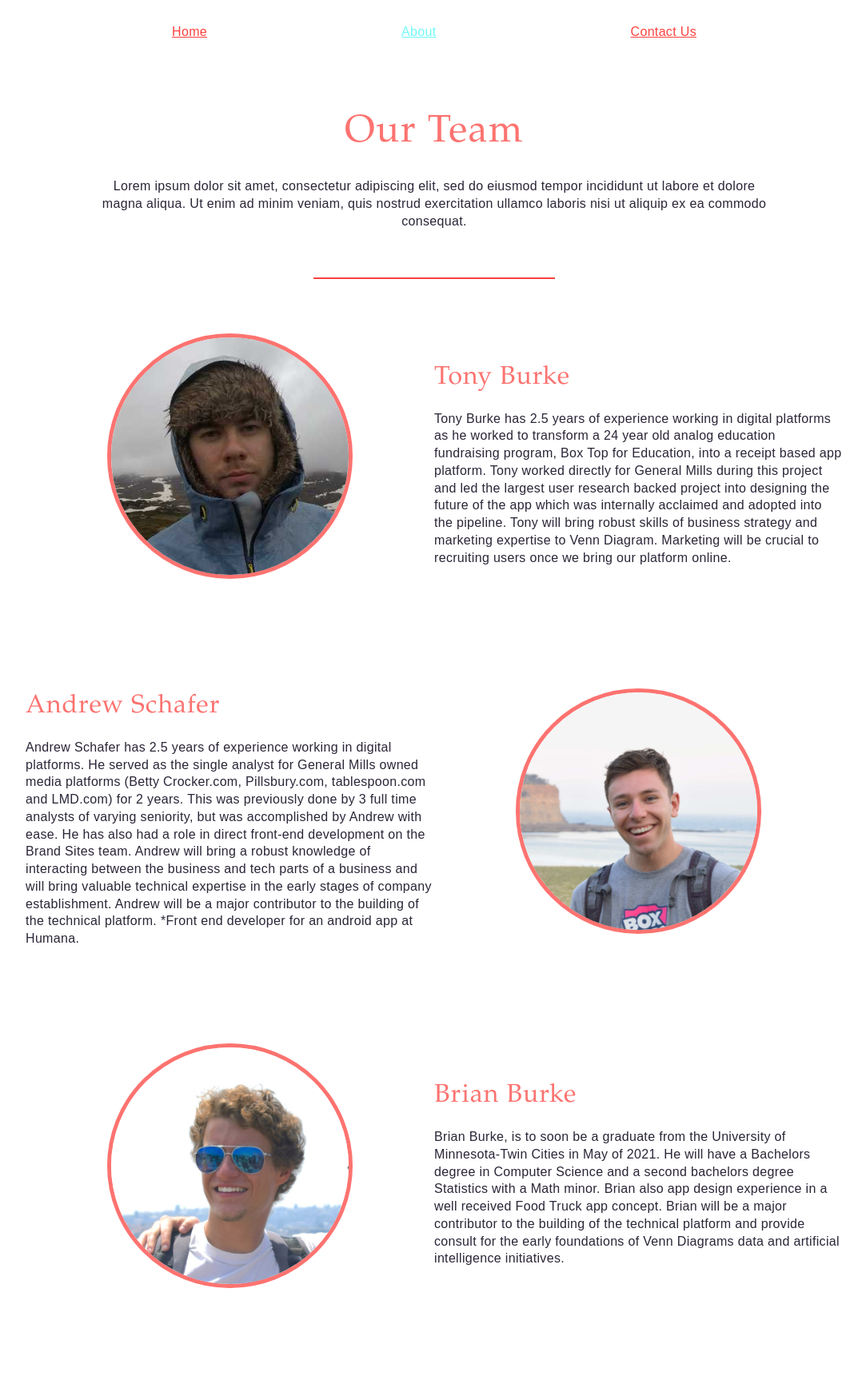
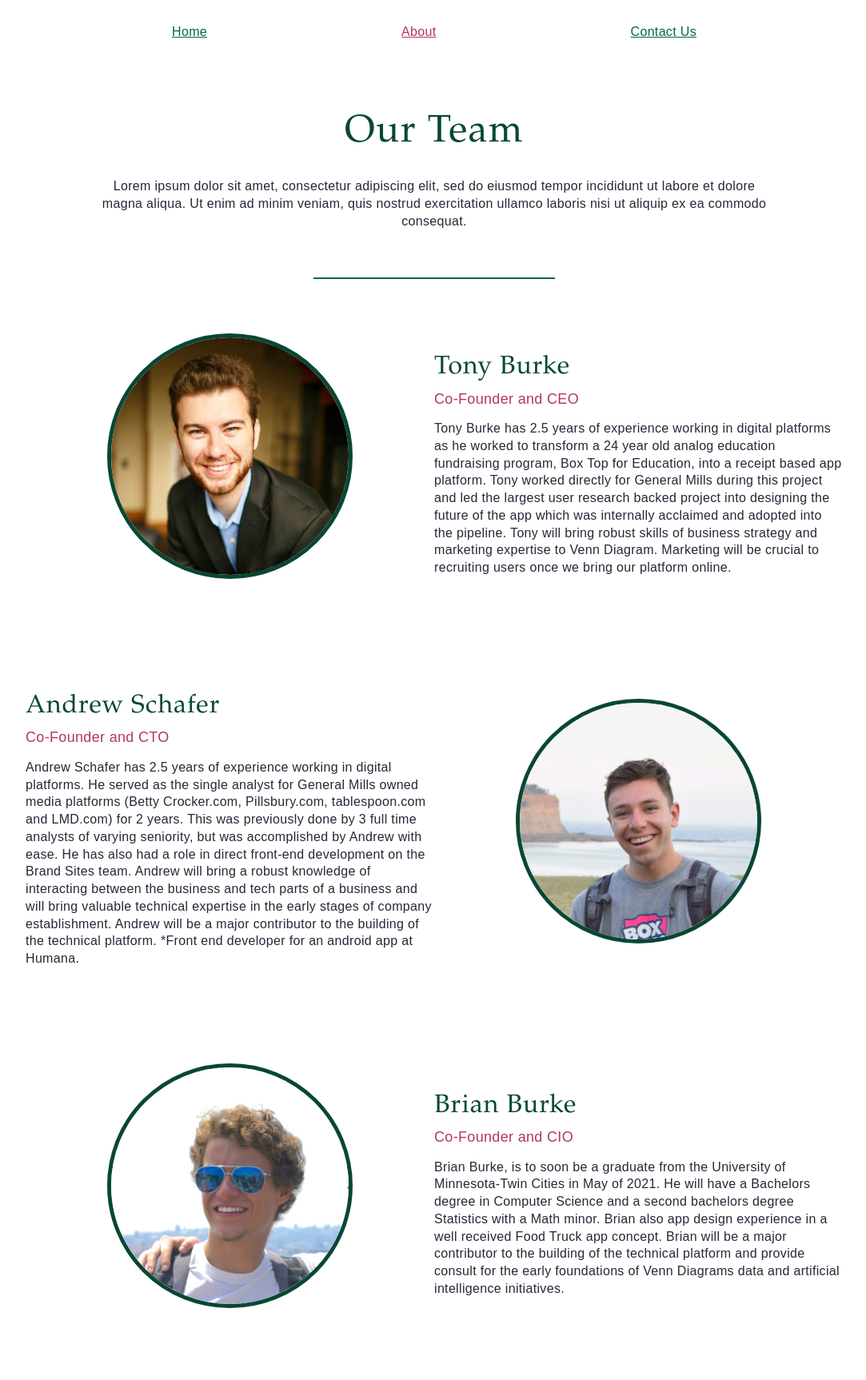
Before and after one commit to switchboardco/brand-website, a Jekyll site: the page built from about.html, in a window 1280 px wide. Shown: the whole page at 80% size, without its empty margins (97-1180 px from the left). Built offline with Jekyll 4.4.1, drawn with Linux system fonts in a browser that asks for light colours; before the commit the page ends 1701 px from its top, so only the background shows below that.

Commit message:
Added job title to about page

```diff
--- a/_data/team.yml
+++ b/_data/team.yml
@@ -1,9 +1,12 @@
 - name: Tony Burke
   description: Tony Burke has 2.5 years of experience working in digital platforms as he worked to transform a 24 year old analog education fundraising program, Box Top for Education, into a receipt based app platform. Tony worked directly for General Mills during this project and led the largest user research backed project into designing the future of the app which was internally acclaimed and adopted into the pipeline. Tony will bring robust skills of business strategy and marketing expertise to Venn Diagram. Marketing will be crucial to recruiting users once we bring our platform online.
   image-url: about/tony.jpg
+  job: Co-Founder and CEO
 - name: Andrew Schafer
   description: Andrew Schafer has 2.5 years of experience working in digital platforms. He served as the single analyst for General Mills owned media platforms (Betty Crocker.com, Pillsbury.com, tablespoon.com and LMD.com) for 2 years. This was previously done by 3 full time analysts of varying seniority, but was accomplished by Andrew with ease. He has also had a role in direct front-end development on the Brand Sites team. Andrew will bring a robust knowledge of interacting between the business and tech parts of a business and will bring valuable technical expertise in the early stages of company establishment. Andrew will be a major contributor to the building of the technical platform. *Front end developer for an android app at Humana.
   image-url: about/andrew.jpg
+  job: Co-Founder and CTO
 - name: Brian Burke
   description: Brian Burke, is to soon be a graduate from the University of Minnesota-Twin Cities in May of 2021. He will have a Bachelors degree in Computer Science and a second bachelors degree Statistics with a Math minor. Brian also app design experience in a well received Food Truck app concept. Brian will be a major contributor to the building of the technical platform and provide consult for the early foundations of Venn Diagrams data and artificial intelligence initiatives.
   image-url: about/brian.jpg
+  job: Co-Founder and CIO
--- a/_sass/_vars.scss
+++ b/_sass/_vars.scss
@@ -58,12 +58,12 @@ $weightBold: bold;
 $black: #2b2537;
 $white: #fff;
 $gray: #707575;
-$colorPrimary: #FC7370;
+$colorPrimary: #074734;
 $colorPrimaryAlt: #0073e6;
-$colorSecondary: #FB423E;
+$colorSecondary: #006648;
 $colorSecondaryAlt: #5cadff;
 $colorTertiary: #f7f7f7;
-$colorAccent: #70F9Fc;
+$colorAccent: #b3365b;
 $transparentWhite: #ffffff50;
 
 // Measurements based on design grid
--- a/_sass/pages/_about.scss
+++ b/_sass/pages/_about.scss
@@ -32,17 +32,7 @@
 
 }
 
-.about-member-image {
-    margin: auto;
-    width: 80%;
 
-    border-radius: 50%;
-    border: 5px solid $colorPrimary;
-
-    @media screen and (min-width: $medium) {
-        width: 30%;
-    }
-}
 
 .about-divider {
     margin-top: $gapLarge;
@@ -63,3 +53,26 @@
         width: 75%;
     }
 }
+
+.about-member-name {
+    padding-bottom: $gap/2;
+}
+
+.about-member-job {
+    padding-bottom: $gap;
+
+    color: $colorAccent;
+    font-size: $textMedium;
+}
+
+.about-member-image {
+    margin: auto;
+    width: 80%;
+
+    border-radius: 50%;
+    border: 5px solid $colorPrimary;
+
+    @media screen and (min-width: $medium) {
+        width: 30%;
+    }
+}
--- a/about.html
+++ b/about.html
@@ -11,7 +11,8 @@ permalink: /about
         <div class="{% cycle 'about-member-container', 'about-member-container-reverse' %}">
             <img src="/assets/images/{{item.image-url}}" class="about-member-image" alt="Profile photo">
             <div class="about-member-text">
-                <h2>{{ item.name }}</h2>
+                <h2 class="about-member-name">{{ item.name }}</h2>
+                <div class="about-member-job">{{ item.job }}</div>
                 <p>{{ item.description }}</p>
             </div>
         </div>
```
Also changed, not shown: assets/images/about/tony.jpg.
